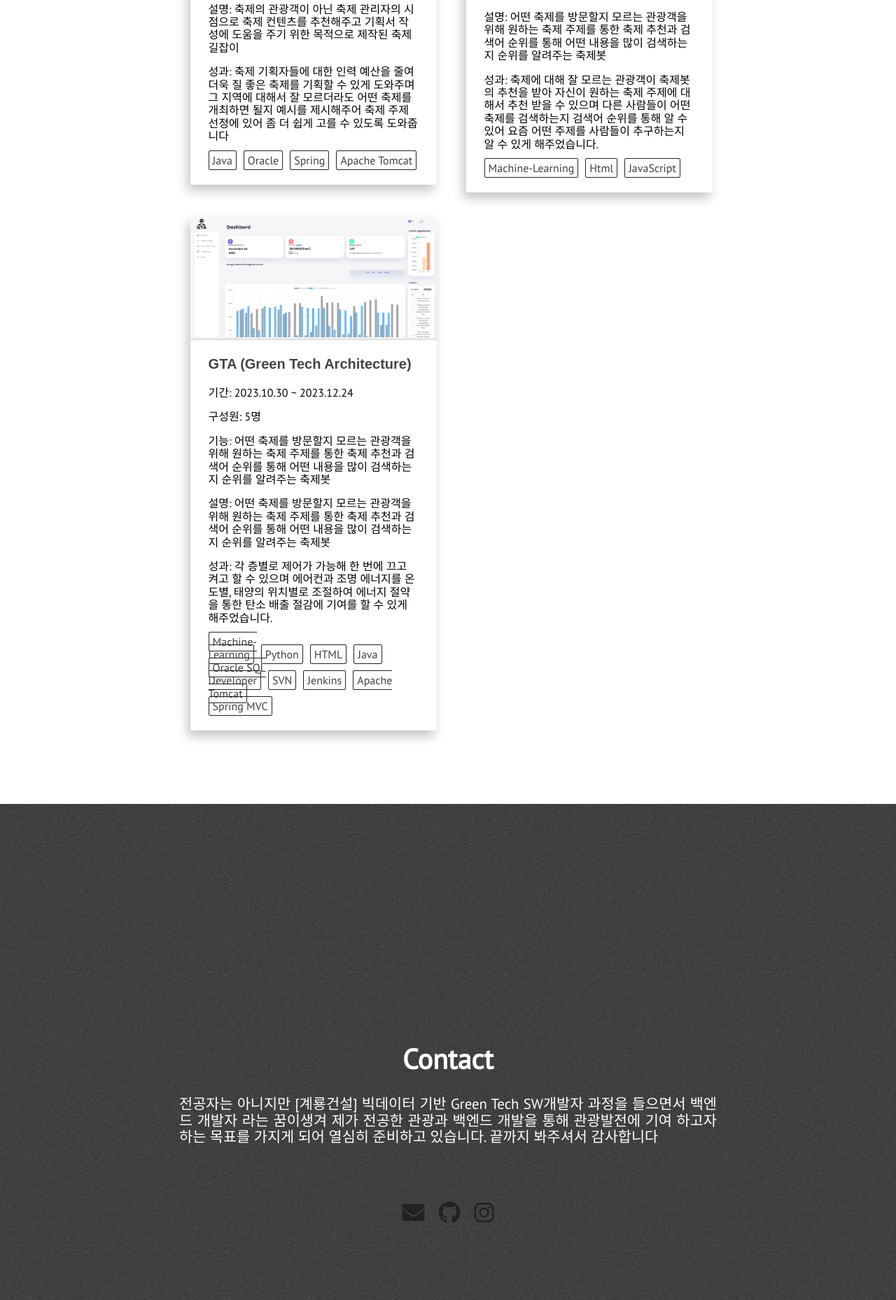
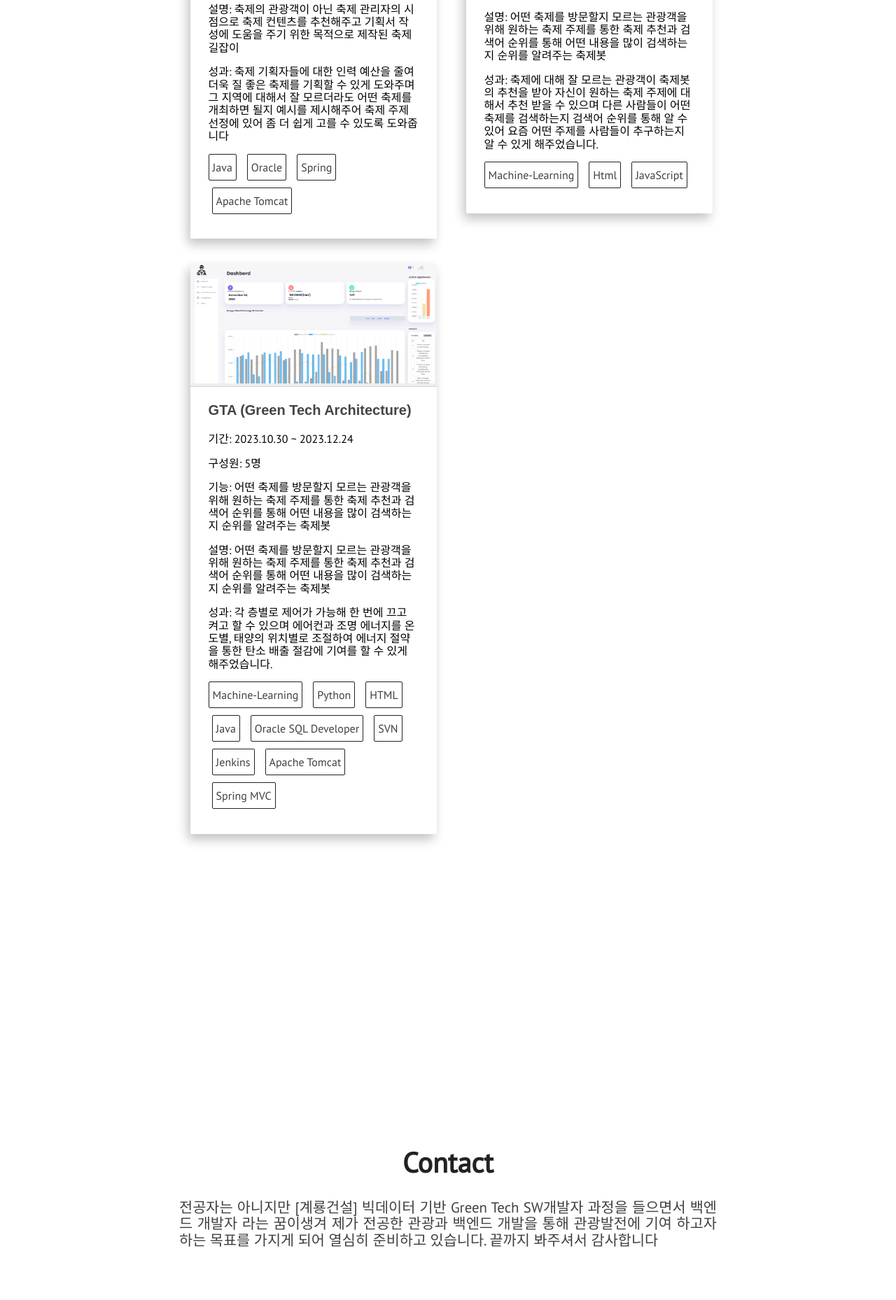
Before and after one commit to YoungGyu99/YoungGyu99.github.io, a Jekyll site: the page built from index.html, in a window 1280 px wide. Shown: the part 3458-5316 px from the top of the page at 70% size. Built offline with Jekyll 4.4.1, drawn with Linux system fonts in a browser that asks for light colours; nearby versions of some CDN libraries.

Commit message:
Update projects.html

```diff
--- a/_includes/projects.html
+++ b/_includes/projects.html
@@ -106,10 +98,8 @@ let project_mapper = project => {
                     </article>
 
                     <div class="card__meta">
-                        ${techColumns.map(column =>
-                            `<div class="tech-column">${column.map(tech =>
-                                `<span class="project-technology paragraph-text-normal">${tech}</span>`
-                            ).join('')}</div>`
+                        ${project.technologies.map(tech =>
+                            `<span class="project-technology paragraph-text-normal">${tech}</span>`
                         ).join('')}
                     </div>
                 </div>
@@ -123,3 +113,22 @@ $(document).ready(() => {
     render_projects();
 });
 </script>
+<style>
+  .card__meta {
+    display: flex;
+    flex-wrap: wrap;
+    /* 다른 필요한 스타일을 추가할 수 있습니다. */
+  }
+
+  .project-technology {
+    margin-right: 10px;
+    margin-bottom: 10px;
+    /* 다른 필요한 스타일을 추가할 수 있습니다. */
+  }
+
+  /* 기술 스택 요소의 높이를 조절합니다. */
+  .project-technology {
+    height: 30px; /* 높이를 조절하세요. */
+    line-height: 30px; /* 높이와 같은 값을 지정합니다. */
+  }
+</style>
```
Also changed, not shown: other parts of _includes/projects.html (+0 -8 lines).
